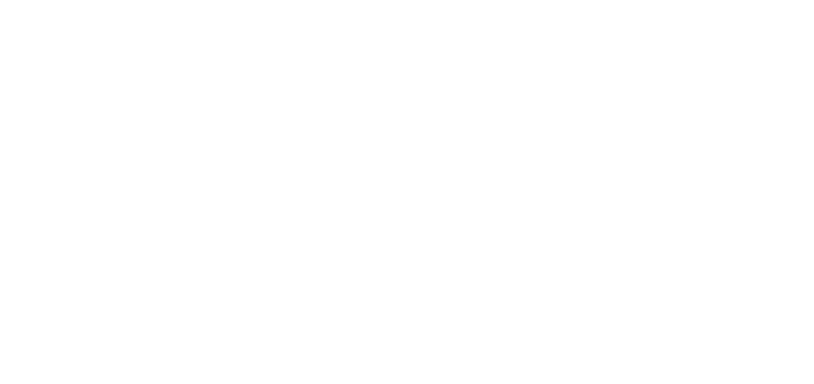
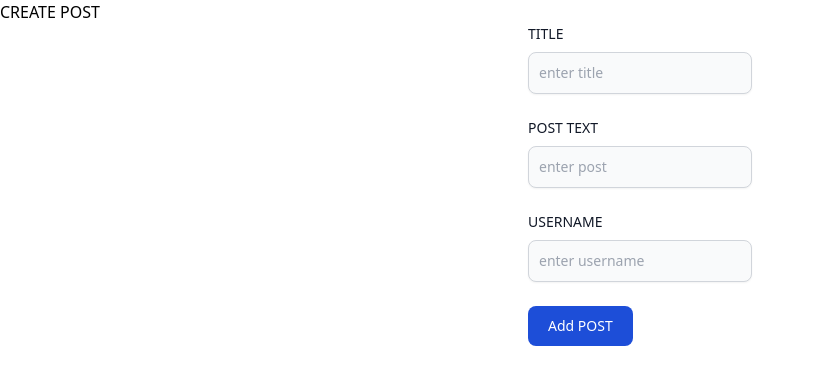
Before and after one commit to KyuubiTila/NodeMysqlReact, a React (Create React App) app in the folder client/: page /createpost in a window 1280 px wide. Before the commit this address had no page. Shown: the top 384 px of the page, without its empty margins (0-814 px from the left). Built offline with nearby package versions, Linux system fonts and the light colour scheme.

Commit message:
creating post: from client to server to client

```diff
--- a/client/package.json
+++ b/client/package.json
@@ -7,6 +7,7 @@
     "@testing-library/react": "^13.4.0",
     "@testing-library/user-event": "^13.5.0",
     "axios": "^1.4.0",
+    "formik": "^2.4.3",
     "react": "^18.2.0",
     "react-dom": "^18.2.0",
     "react-router-dom": "^6.14.2",
--- a/client/src/App.js
+++ b/client/src/App.js
@@ -1,4 +1,5 @@
 import { Routes, Route } from 'react-router-dom';
+import CreatePost from './pages/CreatePost';
 import Posts from './pages/Posts';
 
 function App() {
@@ -6,6 +7,7 @@ function App() {
     <>
       <Routes>
         <Route path="posts" element={<Posts />} />
+        <Route path="createpost" element={<CreatePost />} />
       </Routes>
     </>
   );
--- /dev/null
+++ b/client/src/components/CreatePostCard.jsx
@@ -0,0 +1,74 @@
+import React from 'react';
+
+const CreatePostCard = ({
+  setTitle,
+  setPostText,
+  setUsername,
+  addProductHandler,
+}) => {
+  return (
+    <form
+      onSubmit={addProductHandler}
+      method="POST"
+      encType="multipart/form-data"
+    >
+      <div className="mb-6">
+        <label
+          htmlFor="email"
+          className="block mb-2 text-sm font-medium text-gray-900 dark:text-white"
+        >
+          TITLE
+        </label>
+        <input
+          type="text"
+          id="title"
+          onChange={(e) => setTitle(e.target.value)}
+          placeholder="enter title"
+          className="shadow-sm bg-gray-50 border border-gray-300 text-gray-900 text-sm rounded-lg focus:ring-blue-500 focus:border-blue-500 block w-full p-2.5 dark:bg-gray-700 dark:border-gray-600 dark:placeholder-gray-400 dark:text-white dark:focus:ring-blue-500 dark:focus:border-blue-500 dark:shadow-sm-light"
+          required
+        />
+      </div>
+      <div className="mb-6">
+        <label
+          htmlFor="password"
+          className="block mb-2 text-sm font-medium text-gray-900 dark:text-white"
+        >
+          POST TEXT
+        </label>
+        <input
+          type="text"
+          id="postText"
+          onChange={(e) => setPostText(e.target.value)}
+          placeholder="enter post"
+          className="shadow-sm bg-gray-50 border border-gray-300 text-gray-900 text-sm rounded-lg focus:ring-blue-500 focus:border-blue-500 block w-full p-2.5 dark:bg-gray-700 dark:border-gray-600 dark:placeholder-gray-400 dark:text-white dark:focus:ring-blue-500 dark:focus:border-blue-500 dark:shadow-sm-light"
+          required
+        />
+      </div>
+      <div className="mb-6">
+        <label
+          htmlFor="repeat-password"
+          className="block mb-2 text-sm font-medium text-gray-900 dark:text-white"
+        >
+          USERNAME
+        </label>
+        <input
+          type="text"
+          id="username"
+          onChange={(e) => setUsername(e.target.value)}
+          placeholder="enter username"
+          className="shadow-sm bg-gray-50 border border-gray-300 text-gray-900 text-sm rounded-lg focus:ring-blue-500 focus:border-blue-500 block w-full p-2.5 dark:bg-gray-700 dark:border-gray-600 dark:placeholder-gray-400 dark:text-white dark:focus:ring-blue-500 dark:focus:border-blue-500 dark:shadow-sm-light"
+          required
+        />
+      </div>
+
+      <button
+        type="submit"
+        className="text-white bg-blue-700 hover:bg-blue-800 focus:ring-4 focus:outline-none focus:ring-blue-300 font-medium rounded-lg text-sm px-5 py-2.5 text-center dark:bg-blue-600 dark:hover:bg-blue-700 dark:focus:ring-blue-800"
+      >
+        Add POST
+      </button>
+    </form>
+  );
+};
+
+export default CreatePostCard;
--- /dev/null
+++ b/client/src/pages/CreatePost.jsx
@@ -0,0 +1,151 @@
+import axios from 'axios';
+import { useNavigate } from 'react-router-dom';
+import React from 'react';
+import { useState } from 'react';
+import CreatePostCard from '../components/CreatePostCard';
+
+const CreatePost = () => {
+  const navigate = useNavigate();
+
+  const [title, setTitle] = useState('');
+  const [postText, setPostText] = useState('');
+  const [username, setUsername] = useState('true');
+  //   const [description, setDescription] = useState('');
+  //   const [image, setImage] = useState('');
+  const addProductHandler = async (event) => {
+    event.preventDefault();
+
+    const data = {
+      title: title,
+      postText: postText,
+      username: username,
+    };
+    // const formData = new FormData();
+    // formData.append('image', image);
+    // formData.append('title', title);
+    // formData.append('price', price);
+    // formData.append('description', description);
+    // formData.append('published', published);
+    await axios.post('http://localhost:3001/api/posts', data);
+
+    // on execution it should redirect ie navigate to the showProduct page
+    navigate('/posts');
+  };
+
+  return (
+    // <form
+    //   onSubmit={addProductHandler}
+    //   method="POST"
+    //   encType="multipart/form-data"
+    // >
+    //   <div className="mb-6">
+    //     <label
+    //       className="block mb-2 text-sm font-medium text-gray-900 dark:text-white"
+    //       htmlFor="user_avatar"
+    //     >
+    //       ADD IMAGE
+    //     </label>
+    //     <input
+    //       className="block w-full text-sm text-gray-900 border border-gray-300 rounded-lg cursor-pointer bg-gray-50 dark:text-gray-400 focus:outline-none dark:bg-gray-700 dark:border-gray-600 dark:placeholder-gray-400"
+    //       aria-describedby="user_avatar_help"
+    //       id="fileName"
+    //       type="file"
+    //       name="image"
+    //       onChange={(e) => setImage(e.target.files[0])}
+    //     />
+
+    //     <label
+    //       htmlFor="email"
+    //       className="block mb-2 text-sm font-medium text-gray-900 dark:text-white"
+    //     >
+    //       TITLE
+    //     </label>
+    //     <input
+    //       type="text"
+    //       id="title"
+    //       value={title}
+    //       onChange={(e) => setTitle(e.target.value)}
+    //       placeholder="enter title"
+    //       className="shadow-sm bg-gray-50 border border-gray-300 text-gray-900 text-sm rounded-lg focus:ring-blue-500 focus:border-blue-500 block w-full p-2.5 dark:bg-gray-700 dark:border-gray-600 dark:placeholder-gray-400 dark:text-white dark:focus:ring-blue-500 dark:focus:border-blue-500 dark:shadow-sm-light"
+    //       required
+    //     />
+    //   </div>
+    //   <div className="mb-6">
+    //     <label
+    //       htmlFor="password"
+    //       className="block mb-2 text-sm font-medium text-gray-900 dark:text-white"
+    //     >
+    //       PRICE ($)
+    //     </label>
+    //     <input
+    //       type="number"
+    //       id="text"
+    //       value={price}
+    //       onChange={(e) => setPrice(e.target.value)}
+    //       placeholder="enter price"
+    //       className="shadow-sm bg-gray-50 border border-gray-300 text-gray-900 text-sm rounded-lg focus:ring-blue-500 focus:border-blue-500 block w-full p-2.5 dark:bg-gray-700 dark:border-gray-600 dark:placeholder-gray-400 dark:text-white dark:focus:ring-blue-500 dark:focus:border-blue-500 dark:shadow-sm-light"
+    //       required
+    //     />
+    //   </div>
+    //   <div className="mb-6">
+    //     <label
+    //       htmlFor="repeat-password"
+    //       className="block mb-2 text-sm font-medium text-gray-900 dark:text-white"
+    //     >
+    //       DESCRIPTION
+    //     </label>
+    //     <input
+    //       type="text"
+    //       id="decription"
+    //       value={description}
+    //       onChange={(e) => setDescription(e.target.value)}
+    //       placeholder="enter description"
+    //       className="shadow-sm bg-gray-50 border border-gray-300 text-gray-900 text-sm rounded-lg focus:ring-blue-500 focus:border-blue-500 block w-full p-2.5 dark:bg-gray-700 dark:border-gray-600 dark:placeholder-gray-400 dark:text-white dark:focus:ring-blue-500 dark:focus:border-blue-500 dark:shadow-sm-light"
+    //       required
+    //     />
+
+    //     <label class="relative inline-flex items-center mb-4 cursor-pointer">
+    //       <input
+    //         type="checkbox"
+    //         value={published}
+    //         onChange={(e) => setPublished(e.target.checked)}
+    //         class="sr-only peer"
+    //       />
+    //       <div class="w-11 h-6 bg-gray-200 rounded-full peer peer-focus:ring-4 peer-focus:ring-blue-300 dark:peer-focus:ring-blue-800 dark:bg-gray-700 peer-checked:after:translate-x-full peer-checked:after:border-white after:content-[''] after:absolute after:top-0.5 after:left-[2px] after:bg-white after:border-gray-300 after:border after:rounded-full after:h-5 after:w-5 after:transition-all dark:border-gray-600 peer-checked:bg-blue-600"></div>
+    //       <span class="ml-3 text-sm font-medium text-gray-900 dark:text-gray-300">
+    //         Toggle me
+    //       </span>
+    //     </label>
+    //   </div>
+
+    //   <button
+    //     type="submit"
+    //     className="text-white bg-blue-700 hover:bg-blue-800 focus:ring-4 focus:outline-none focus:ring-blue-300 font-medium rounded-lg text-sm px-5 py-2.5 text-center dark:bg-blue-600 dark:hover:bg-blue-700 dark:focus:ring-blue-800"
+    //   >
+    //     Add Product
+    //   </button>
+    // </form>
+    <>
+      <h1>CREATE POST </h1>
+      {/* <Link to={'/addProduct'} className="relative">
+      <button className="relative inline-flex items-center justify-center p-0.5 mb-2 mr-2 overflow-hidden text-sm font-medium text-gray-900 rounded-lg group bg-gradient-to-br from-purple-600 to-blue-500 group-hover:from-purple-600 group-hover:to-blue-500 hover:text-white dark:text-white focus:ring-4 focus:outline-none focus:ring-blue-300 dark:focus:ring-blue-800">
+        <span className="relative px-5 py-2.5 transition-all ease-in duration-75 bg-white dark:bg-gray-900 rounded-md group-hover:bg-opacity-0">
+          Add Product
+        </span>
+      </button>
+    </Link> */}
+
+      <div className="flex flex-wrap justify-center lg:flex-row">
+        <CreatePostCard
+          key={title.id}
+          setTitle={setTitle}
+          setPostText={setPostText}
+          setUsername={setUsername}
+          addProductHandler={addProductHandler}
+        />
+      </div>
+    </>
+  );
+};
+
+export default CreatePost;
--- a/client/src/pages/Posts.jsx
+++ b/client/src/pages/Posts.jsx
@@ -2,7 +2,7 @@ import React from 'react';
 import { useEffect, useState } from 'react';
 import axios from 'axios';
 import { PostCard } from '../components/PostCard';
-// import { Link } from 'react-router-dom';
+import { Link } from 'react-router-dom';
 const Posts = () => {
   const [posts, setPosts] = useState([]);
 
@@ -28,13 +28,13 @@ const Posts = () => {
   return (
     <>
       <h1>Show Posts </h1>
-      {/* <Link to={'/addProduct'} className="relative">
+      <Link to={'/createpost'} className="relative">
         <button className="relative inline-flex items-center justify-center p-0.5 mb-2 mr-2 overflow-hidden text-sm font-medium text-gray-900 rounded-lg group bg-gradient-to-br from-purple-600 to-blue-500 group-hover:from-purple-600 group-hover:to-blue-500 hover:text-white dark:text-white focus:ring-4 focus:outline-none focus:ring-blue-300 dark:focus:ring-blue-800">
           <span className="relative px-5 py-2.5 transition-all ease-in duration-75 bg-white dark:bg-gray-900 rounded-md group-hover:bg-opacity-0">
-            Add Product
+            CREATE POST
           </span>
         </button>
-      </Link> */}
+      </Link>
 
       <div className="flex flex-wrap justify-center lg:flex-row">
         {posts.map((post) => (
```
Also changed, not shown: 1 other file (tests, documents, lock files or other folders).
